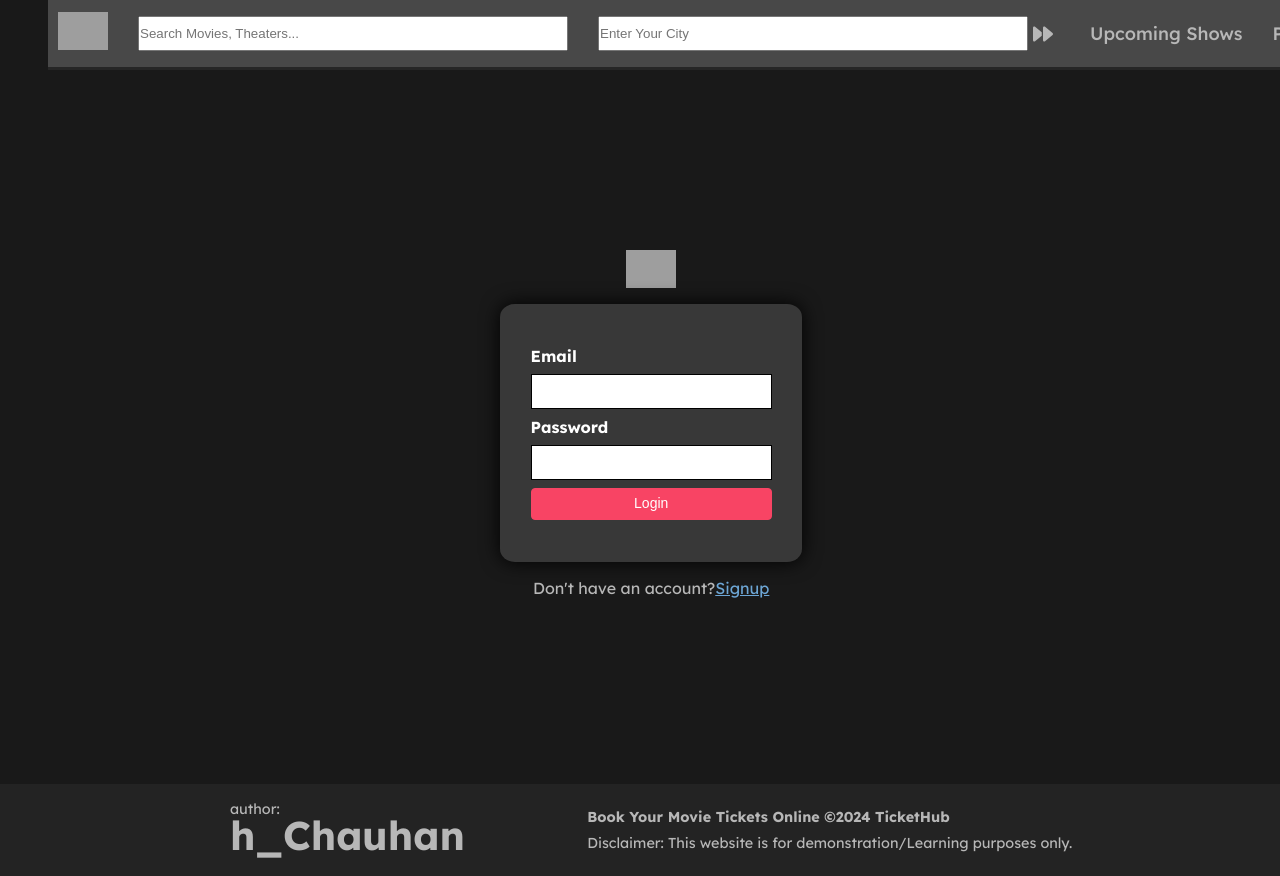
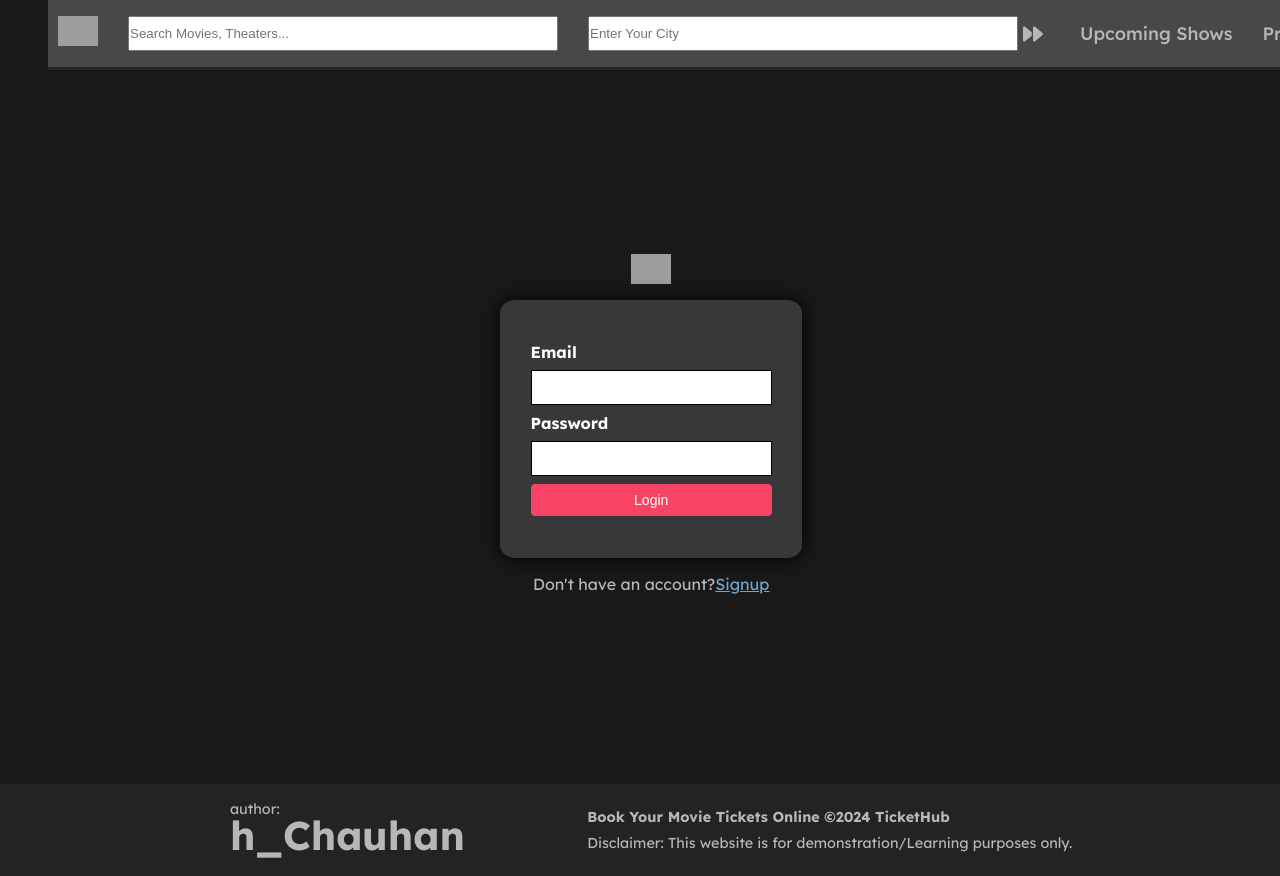
Before and after one commit to harshitChauhan001/TicketTango-client, a React (Vite) app: page /auth in a window 1280 px wide. Built offline with nearby package versions, Linux system fonts and the light colour scheme; grey boxes are pictures that could not be loaded.

Commit message:
Update Navbar.css

```diff
--- a/src/styles/Navbar.css
+++ b/src/styles/Navbar.css
@@ -108,7 +108,7 @@ input:hover {
 }
 
 .main-icon {
-    width: 50px;
+    width: 40px;
 }
 
 .navbar-container a {
```
